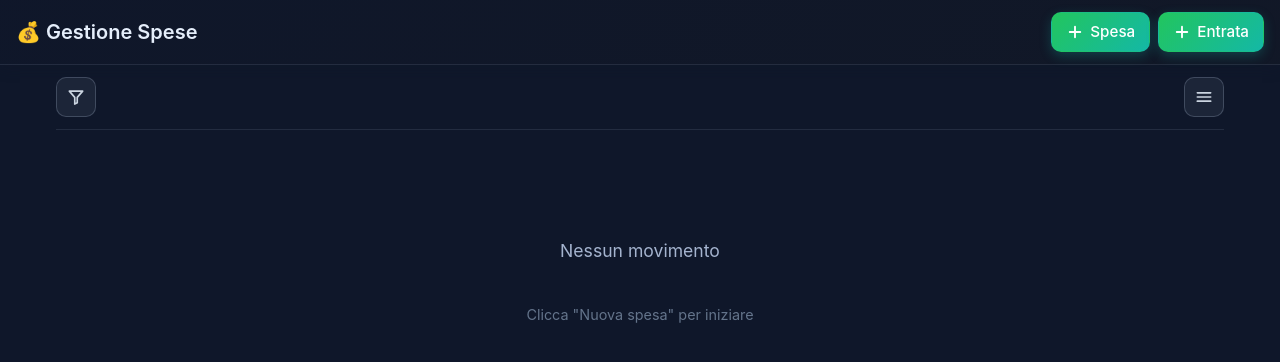
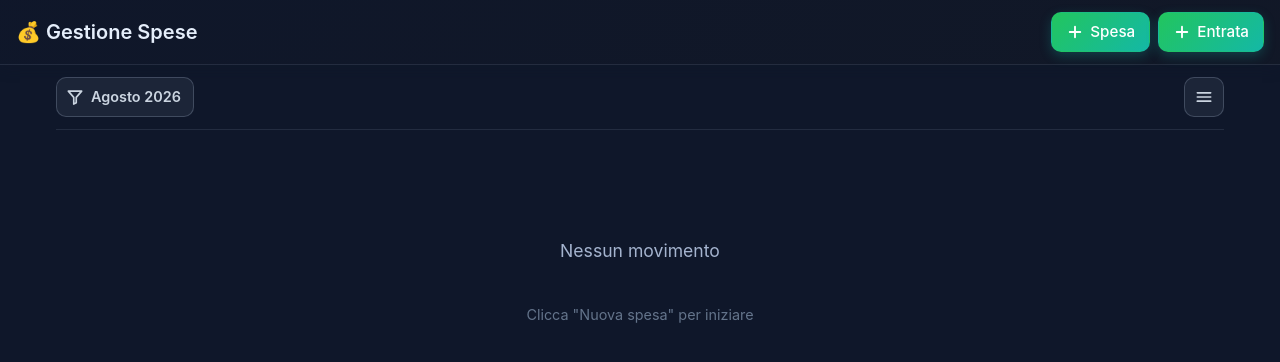
Before and after one commit to vcappello/expense_tracker, a React (Vite) app: page /account/new in a window 1280 px wide. Shown: the top 362 px of the page. Built offline with nearby package versions, Linux system fonts and the light colour scheme.

Commit message:
Main view: il pulsante Filtri mostra l'intervallo attivo (Mese+anno 'Settembre 2026', anno '2026' per Quest'anno, 'Tutti') come pill imbuto+etichetta; helper formatMonthYear

```diff
--- a/src/pages/MainView.tsx
+++ b/src/pages/MainView.tsx
@@ -2,7 +2,7 @@ import { useEffect, useMemo, useRef, useState } from 'react';
 import { useNavigate } from 'react-router-dom';
 import { useApp } from '../context/AppContext';
 import { Movement, MovementFilters, DateRange } from '../types';
-import { formatDayHeader, abbreviateAmount, isToday } from '../utils/formatting';
+import { formatDayHeader, formatMonthYear, abbreviateAmount, isToday } from '../utils/formatting';
 import { routingCounterpartIds } from '../utils/routing';
 import { exportDatabase, readBackupFile, BackupData } from '../utils/backup';
 import TitleBar from '../components/TitleBar';
@@ -153,6 +153,24 @@ export default function MainView() {
   const wideRange =
     filters.dateRange === 'current-year' || filters.dateRange === 'all';
 
+  // Label of the active date range shown in the Filters pill (e.g. the month
+  // and year for single-month ranges, the year for Quest'anno, 'Tutti').
+  const filterValue = (() => {
+    const now = new Date();
+    switch (filters.dateRange) {
+      case 'current-month':
+        return formatMonthYear(now);
+      case 'previous-month':
+        return formatMonthYear(
+          new Date(now.getFullYear(), now.getMonth() - 1, 1)
+        );
+      case 'current-year':
+        return String(now.getFullYear());
+      default:
+        return 'Tutti';
+    }
+  })();
+
   // Group the (already date/time-desc sorted) movements by calendar day.
   const dayGroups = useMemo(() => {
     const groups: { key: string; date: Date; movements: Movement[] }[] = [];
@@ -251,8 +269,14 @@ export default function MainView() {
         <div className="actions-bar">
           <ActionMenu
             triggerLabel="Filtri"
-            trigger={<FunnelIcon />}
+            trigger={
+              <>
+                <FunnelIcon />
+                <span className="filter-value">{filterValue}</span>
+              </>
+            }
             align="left"
+            className="filter-menu"
             items={dateRangeOptions.map((opt) => ({
               label: opt.label,
               active: filters.dateRange === opt.value,
--- a/src/styles/MainView.css
+++ b/src/styles/MainView.css
@@ -23,6 +23,20 @@
   gap: 16px;
   padding: 12px 0;
   border-bottom: 1px solid rgba(148, 163, 184, 0.15);
+}
+
+/* Filters button shows the active date range next to the funnel icon */
+.filter-menu .action-menu-trigger {
+  width: auto;
+  padding: 0 12px 0 8px;
+  gap: 6px;
+}
+
+.filter-value {
+  font-size: 0.9rem;
+  font-weight: 600;
+  color: #cbd5e1;
+  white-space: nowrap;
 }
 
 .movements-list-container {
--- a/src/utils/formatting.ts
+++ b/src/utils/formatting.ts
@@ -105,6 +105,13 @@ export const formatDayHeader = (
 };
 
 /**
+ * "Month Year" label (Italian month name capitalized), e.g. "Settembre 2026".
+ * Used by the Main view filter button to show the currently displayed range.
+ */
+export const formatMonthYear = (date: Date): string =>
+  `${MONTH_NAMES_IT[date.getMonth()]} ${date.getFullYear()}`;
+
+/**
  * Combine a date with a time string (HH:mm:ss) into a single Date
  * for comparison/sorting purposes.
  */
```
Also changed, not shown: 2 other files (tests, documents, lock files or other folders).
